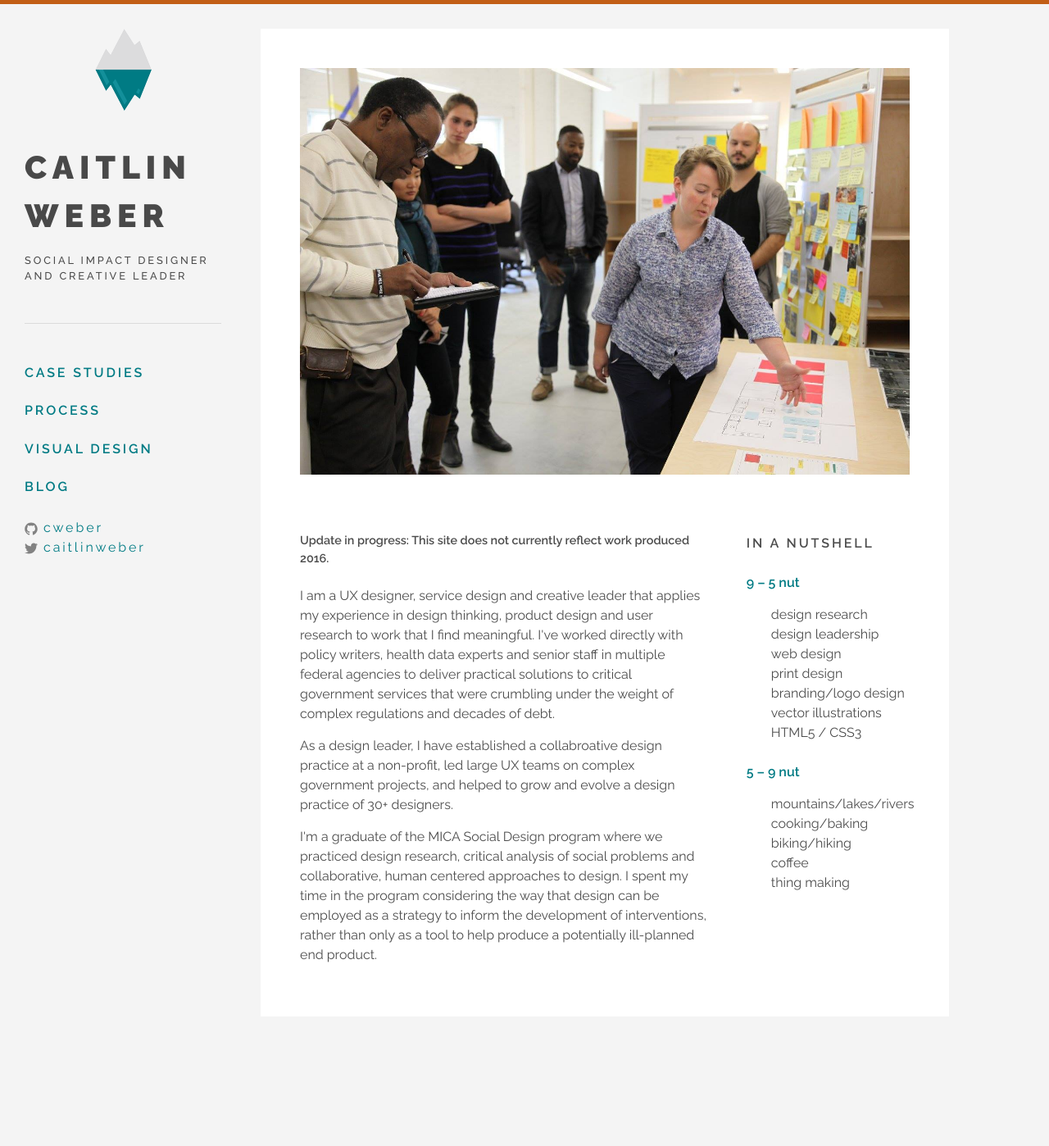
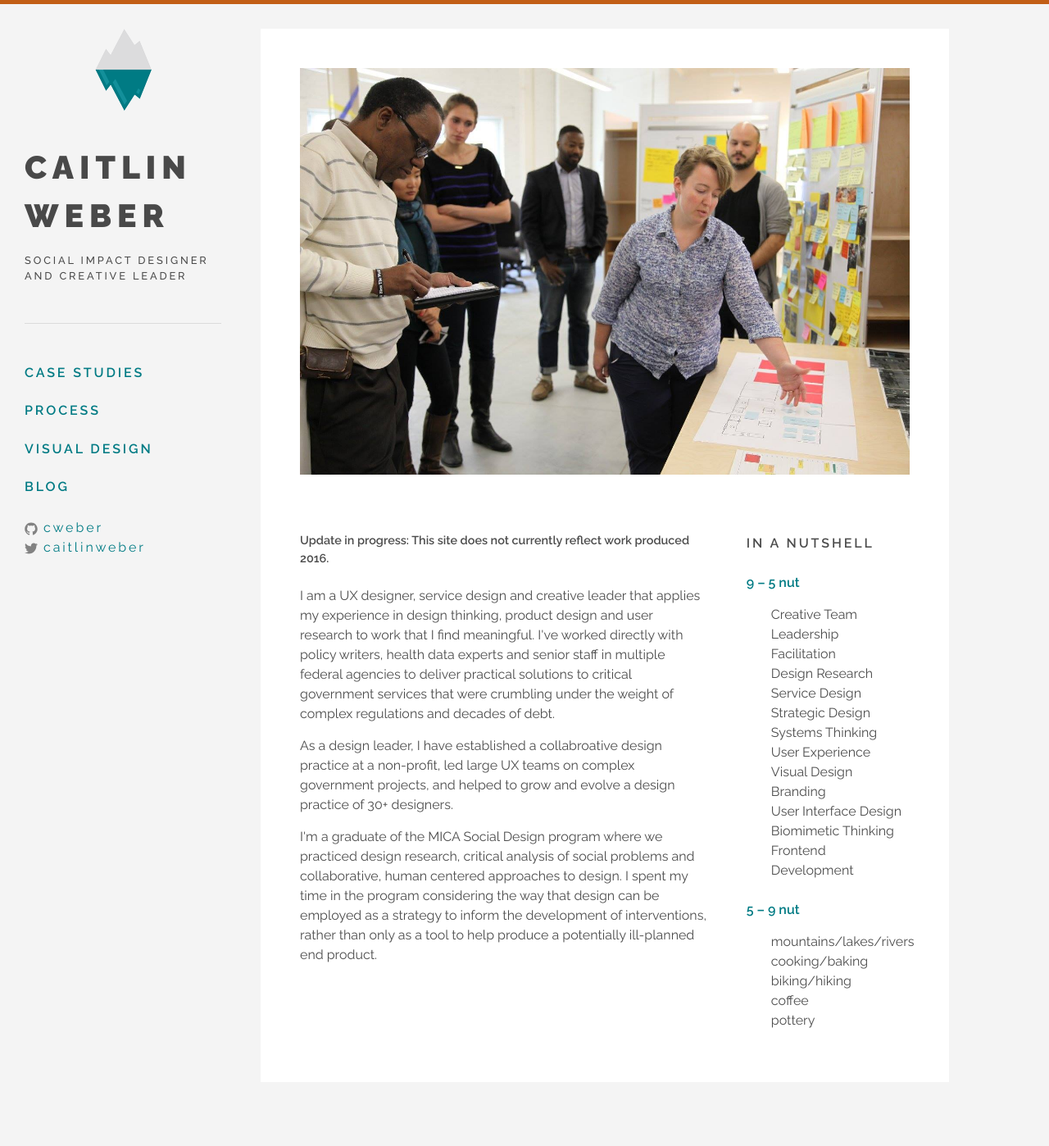
Before and after one commit to cweber/cweber.github.io, a Jekyll site: the page built from index.html, in a window 1280 px wide. Shown: the whole page at 82% size. Built offline with Jekyll 4.4.1, drawn with Linux system fonts in a browser that asks for light colours; before the commit the page ends 1318 px from its top, so only the background shows below that.

Commit message:
Update index.html

```diff
--- a/index.html
+++ b/index.html
@@ -26,13 +26,19 @@ img: market-me.jpg
 		<h2 class="beta">In a Nutshell</h2>
 		<h3 class="gamma">9 – 5 nut</h3>
 		<ul>
-			<li>design research</li>
-			<li>design leadership</li>
-			<li>web design</li>
-			<li>print design</li>
-			<li>branding/logo design</li>
-			<li>vector illustrations</li>
-			<li>HTML5 / CSS3</li>
+			<li>Creative Team Leadership</li>
+			<li>Facilitation</li>
+			<li>Design Research</li>
+			<li>Service Design</li>
+			<li>Strategic Design</li>
+			<li>Systems Thinking</li>
+			<li>User Experience</li>
+			<li>Visual Design</li>
+			<li>Branding</li>
+			<li>User Interface Design</li>
+			<li>Biomimetic Thinking</li>
+			<li>Frontend Development</li>
+
 		</ul>
 		<h3 class="gamma">5 – 9 nut</h3>
 		<ul>
@@ -40,7 +46,7 @@ img: market-me.jpg
 			<li>cooking/baking</li>
 			<li>biking/hiking</li>
 			<li>coffee</li>
-			<li>thing making</li>
+			<li>pottery</li>
 		</ul>
 	</div>
 	<div class="clear"></div>
```
